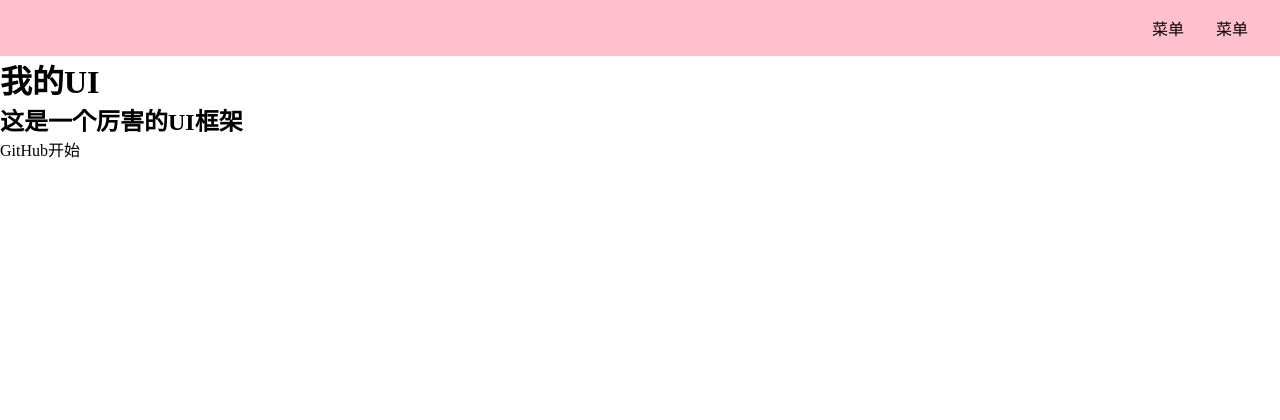
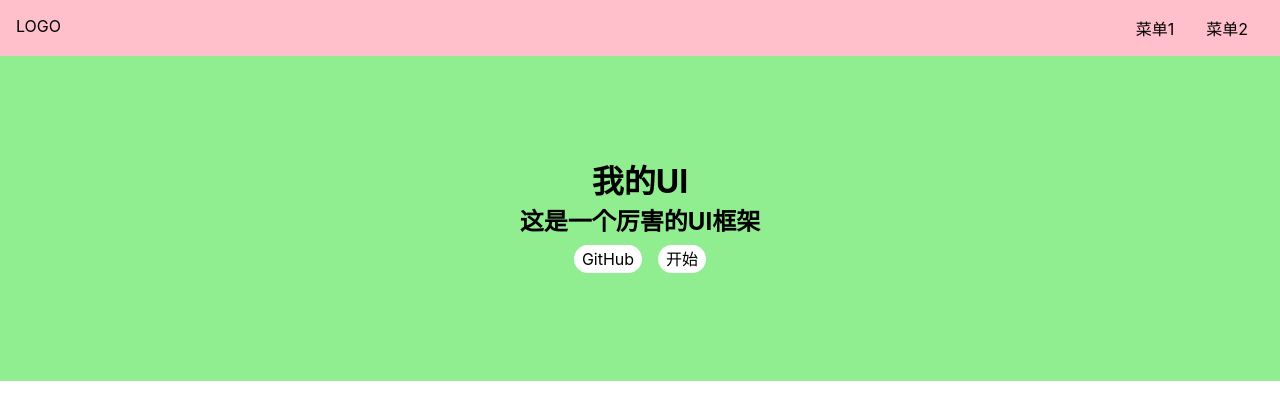
Before and after one commit to sulimi/ui-2, a Vue app: page / in a window 1280 px wide. Shown: the top 420 px of the page. Built offline with nearby package versions, Linux system fonts and the light colour scheme.

Commit message:
Home的css样式

```diff
--- a/src/components/Topnav.vue
+++ b/src/components/Topnav.vue
@@ -1,9 +1,9 @@
 <template>
   <div class="topnav">
-    <div class="logo"></div>
+    <div class="logo">LOGO</div>
     <ul class="menu">
-      <li>菜单</li>
-      <li>菜单</li>
+      <li>菜单1</li>
+      <li>菜单2</li>
     </ul>
   </div>
 </template>
--- a/src/index.scss
+++ b/src/index.scss
@@ -12,5 +12,10 @@ a{
   color: inherit;
   &:hover{
     border-bottom: 1px solid blue;
+    cursor: pointer;
   }
 }
+body{
+  font-size: 16px;
+  font-family: -apple-system;
+}
--- a/src/views/Home.vue
+++ b/src/views/Home.vue
@@ -22,5 +22,25 @@
 
 
 <style lang="scss" scoped>
-
+.banner{
+  padding: 100px 0;
+  display: flex;
+  justify-content: center;
+  align-items: center;
+  flex-direction: column;
+  background: lightgreen;
+  .actions{
+    padding: 8px 0;
+    a{
+      margin: 0 8px;
+      background: #fff;
+      display: inline-block;
+      $h:28px;
+      height: $h;
+      line-height: $h;
+      border-radius: $h/2;
+      padding: 0 8px;
+    }
+  }
+}
 </style>
```
